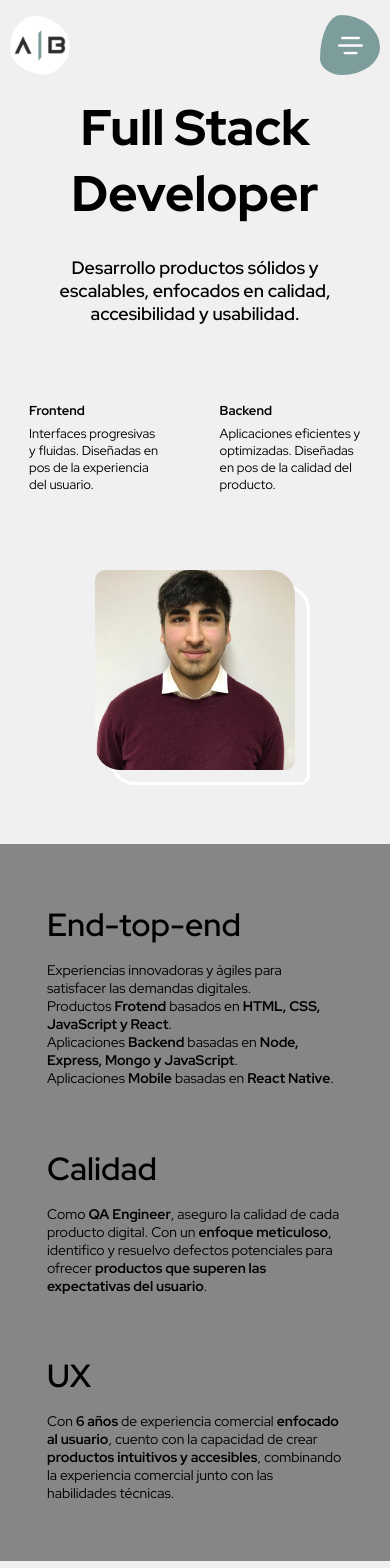
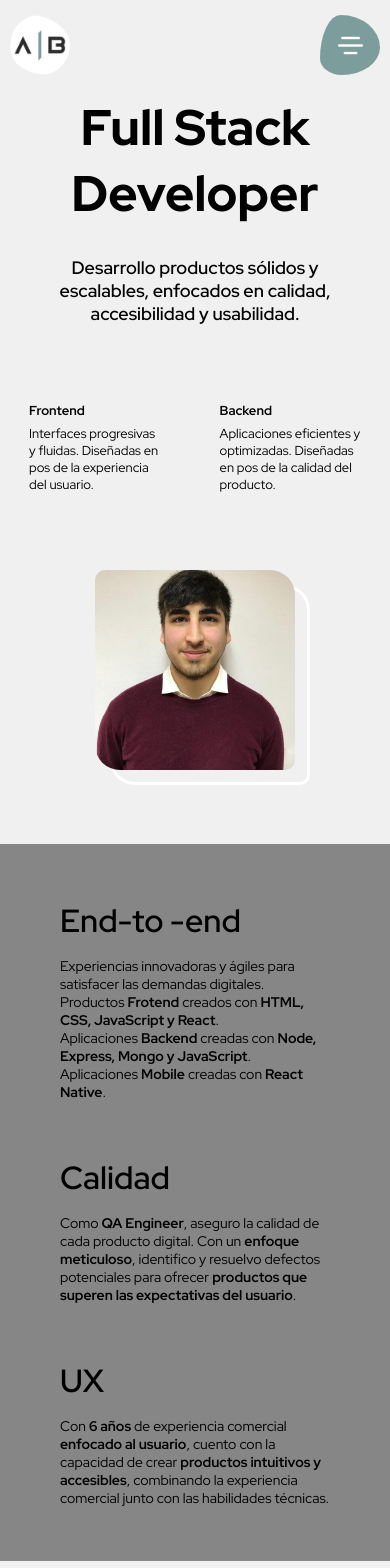
Before and after one commit to AgustinBraco/portfolio, a React (Vite) app: page / in a window 390 px wide. Shown: the top 1568 px of the page. Built offline with nearby package versions, Linux system fonts and the light colour scheme.

Commit message:
[Dev] - Mobile styles in Links and Info

```diff
--- a/src/components/Info/Info.jsx
+++ b/src/components/Info/Info.jsx
@@ -1,18 +1,18 @@
 export const Info = () => (
 	<section className='Info'>
 		<div>
-			<p className='InfoTitle'>End-top-end</p>
+			<p className='InfoTitle'>End-to -end</p>
 			<p className='InfoText'>
 				Experiencias innovadoras y ágiles para satisfacer las demandas digitales.
 			</p>
 			<p className='InfoText'>
-				Productos <b>Frotend</b> basados en <b>HTML, CSS, JavaScript y React</b>.
+				Productos <b>Frotend</b> creados con <b>HTML, CSS, JavaScript y React</b>.
 			</p>
 			<p className='InfoText'>
-				Aplicaciones <b>Backend</b> basadas en <b>Node, Express, Mongo y JavaScript</b>.
+				Aplicaciones <b>Backend</b> creadas con <b>Node, Express, Mongo y JavaScript</b>.
 			</p>
 			<p className='InfoText'>
-				Aplicaciones <b>Mobile</b> basadas en <b>React Native</b>.
+				Aplicaciones <b>Mobile</b> creadas con <b>React Native</b>.
 			</p>
 		</div>
 
--- a/src/styles/base/_global.scss
+++ b/src/styles/base/_global.scss
@@ -29,8 +29,8 @@ html {
 	justify-content: center;
 	align-items: center;
 	gap: 1rem;
-	width: 17rem;
-	height: 3.5rem;
+	width: 20rem;
+	height: 4rem;
 	color: $black;
 	background-color: transparent;
 
--- a/src/styles/components/_Info.scss
+++ b/src/styles/components/_Info.scss
@@ -5,7 +5,7 @@
   display: flex;
   flex-flow: column nowrap;
   justify-content: space-evenly;
-  padding-inline: 4.7rem;
+  padding-inline: 6rem;
 
   .InfoTitle {
     font-weight: 600;
--- a/src/styles/styles.css
+++ b/src/styles/styles.css
@@ -20,8 +20,8 @@ html {
   justify-content: center;
   align-items: center;
   gap: 1rem;
-  width: 17rem;
-  height: 3.5rem;
+  width: 20rem;
+  height: 4rem;
   color: #000000;
   background-color: transparent;
 }
@@ -289,7 +289,7 @@ html {
   display: flex;
   flex-flow: column nowrap;
   justify-content: space-evenly;
-  padding-inline: 4.7rem;
+  padding-inline: 6rem;
 }
 .Info .InfoTitle {
   font-weight: 600;
```
